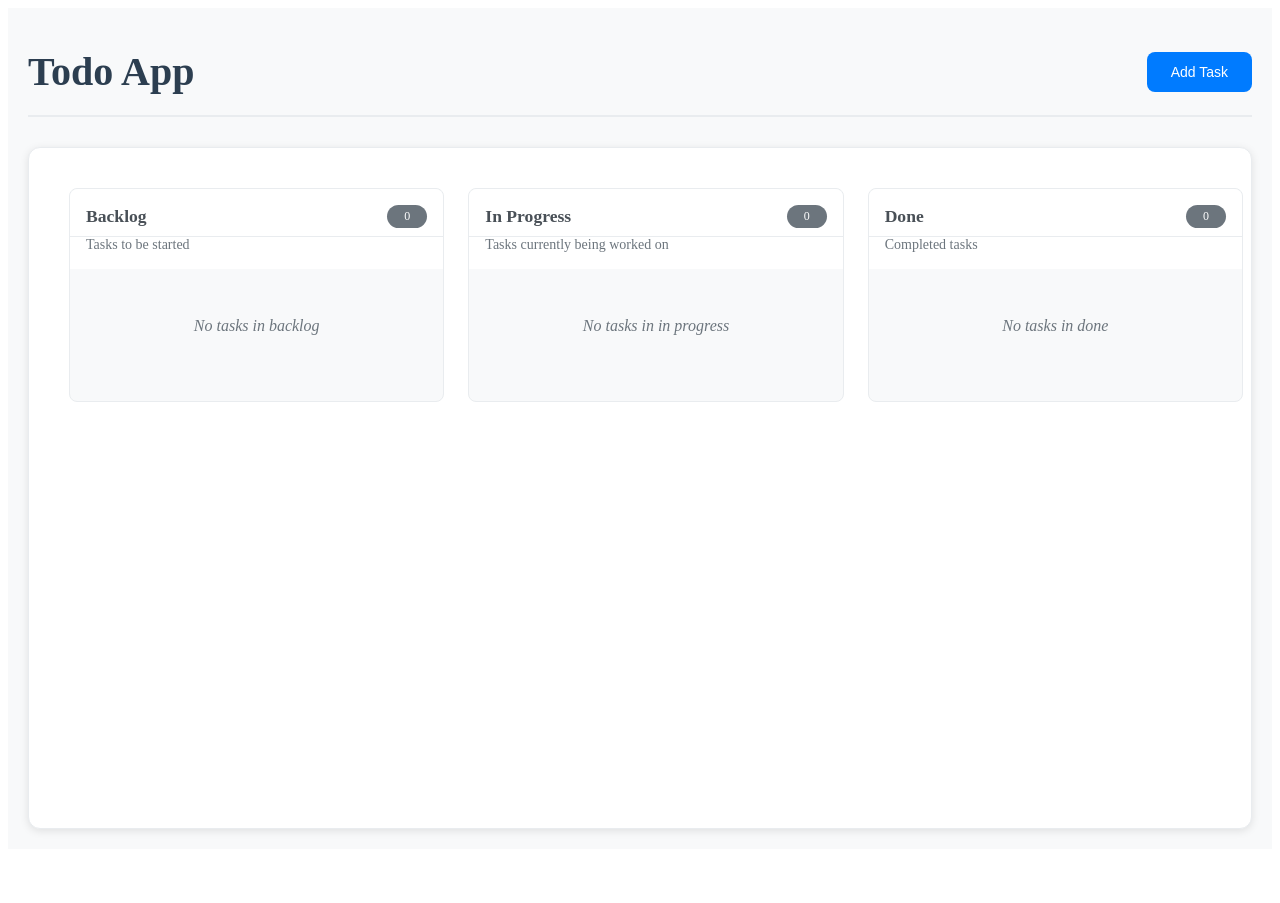
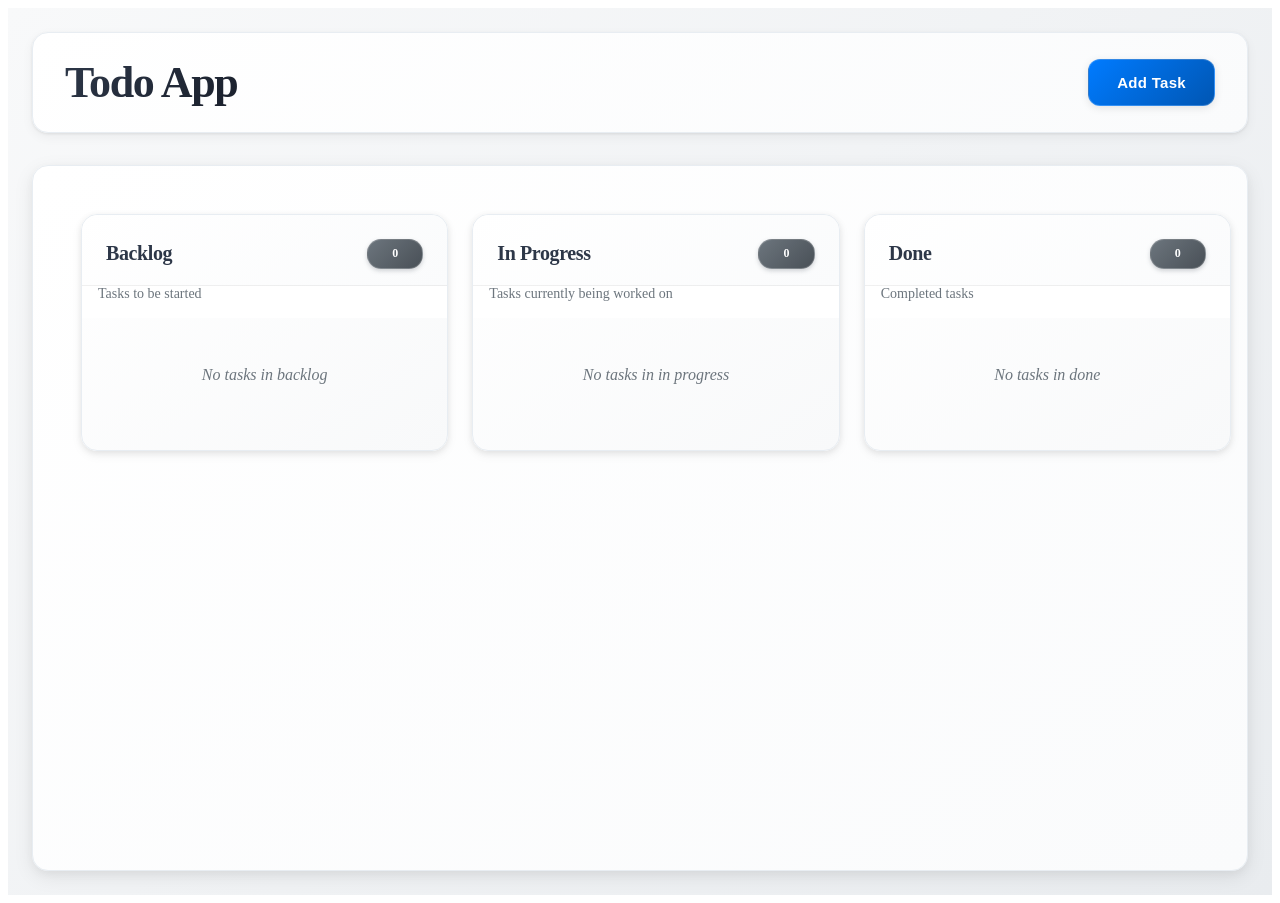
Before and after one commit to santosflores/todo_list_cursor, an Angular app: page / in a window 1280 px wide. Before the commit the page ends 857 px from the top, so only its background shows below. Built offline with nearby package versions, Linux system fonts and the light colour scheme.

Commit message:
Enhance UI with refined styles, gradients, and improved visual design
Co-authored-by: santosflores <santosflores@gmail.com>

```diff
--- a/src/app/app.component.css
+++ b/src/app/app.component.css
@@ -1,9 +1,9 @@
 .app-container {
-  max-width: 1400px;
+  max-width: 1440px;
   margin: 0 auto;
-  padding: 20px;
+  padding: 24px;
   min-height: 100vh;
-  background-color: #f8f9fa;
+  background: linear-gradient(135deg, #f8f9fa 0%, #e9ecef 100%);
 }
 
 /* Header Styles */
@@ -11,41 +11,55 @@
   display: flex;
   justify-content: space-between;
   align-items: center;
-  margin-bottom: 30px;
-  padding: 20px 0;
-  border-bottom: 2px solid #e9ecef;
+  margin-bottom: 32px;
+  padding: 24px 32px;
+  background: linear-gradient(145deg, #ffffff 0%, #fafbfc 100%);
+  border-radius: 16px;
+  border: 1px solid #e8edf2;
+  box-shadow:
+    0 4px 12px rgba(0, 0, 0, 0.05),
+    0 1px 3px rgba(0, 0, 0, 0.08);
 }
 
 .app-header h1 {
   margin: 0;
-  color: #2c3e50;
-  font-size: 2.5rem;
-  font-weight: 600;
+  color: #1a202c;
+  font-size: 2.75rem;
+  font-weight: 800;
+  letter-spacing: -0.03em;
+  background: linear-gradient(135deg, #2d3748 0%, #1a202c 100%);
+  -webkit-background-clip: text;
+  -webkit-text-fill-color: transparent;
+  background-clip: text;
 }
 
 /* Button Styles */
 .btn {
-  padding: 12px 24px;
+  padding: 14px 28px;
   border: none;
-  border-radius: 8px;
-  font-size: 14px;
-  font-weight: 500;
+  border-radius: 12px;
+  font-size: 15px;
+  font-weight: 600;
   cursor: pointer;
-  transition: all 0.2s ease;
+  transition: all 0.3s cubic-bezier(0.4, 0, 0.2, 1);
   text-decoration: none;
   display: inline-flex;
   align-items: center;
   justify-content: center;
+  letter-spacing: 0.02em;
+  box-shadow: 0 2px 8px rgba(0, 0, 0, 0.1);
 }
 
 .btn-primary {
-  background-color: #007bff;
+  background: linear-gradient(135deg, #007bff 0%, #0056b3 100%);
   color: white;
+  border: 1px solid rgba(255, 255, 255, 0.2);
 }
 
 .btn-primary:hover:not(:disabled) {
-  background-color: #0056b3;
-  transform: translateY(-1px);
+  background: linear-gradient(135deg, #0056b3 0%, #003d82 100%);
+  transform: translateY(-2px) scale(1.05);
+  box-shadow: 0 6px 20px rgba(0, 123, 255, 0.3);
 }
 
 .btn-primary:disabled {
@@ -69,12 +83,14 @@
 
 /* Task Form Styles */
 .task-form-container {
-  background: white;
-  border-radius: 12px;
-  padding: 24px;
-  margin-bottom: 30px;
-  box-shadow: 0 2px 8px rgba(0, 0, 0, 0.1);
-  border: 1px solid #e9ecef;
+  background: linear-gradient(145deg, #ffffff 0%, #fafbfc 100%);
+  border-radius: 16px;
+  padding: 32px;
+  margin-bottom: 32px;
+  box-shadow:
+    0 4px 12px rgba(0, 0, 0, 0.08),
+    0 2px 6px rgba(0, 0, 0, 0.04);
+  border: 1px solid #e8edf2;
 }
 
 .task-form h2 {
@@ -137,12 +153,14 @@
 
 /* Kanban Container */
 .kanban-container {
-  background: white;
-  border-radius: 12px;
-  padding: 24px;
-  box-shadow: 0 2px 8px rgba(0, 0, 0, 0.1);
-  border: 1px solid #e9ecef;
-  min-height: 600px;
+  background: linear-gradient(145deg, #ffffff 0%, #fafbfc 100%);
+  border-radius: 16px;
+  padding: 32px;
+  box-shadow:
+    0 6px 20px rgba(0, 0, 0, 0.08),
+    0 3px 8px rgba(0, 0, 0, 0.04);
+  border: 1px solid #e8edf2;
+  min-height: 640px;
 }
 
 /* Responsive Design */
--- a/src/app/components/kanban-board/kanban-board.component.css
+++ b/src/app/components/kanban-board/kanban-board.component.css
@@ -14,41 +14,49 @@
 
 .kanban-column {
   flex: 1;
-  min-width: 300px;
-  background-color: #f8f9fa;
-  border-radius: 8px;
-  border: 1px solid #e9ecef;
+  min-width: 320px;
+  background: linear-gradient(145deg, #ffffff 0%, #f8f9fa 100%);
+  border-radius: 16px;
+  border: 1px solid #e8edf2;
   display: flex;
   flex-direction: column;
   max-height: 80vh;
+  box-shadow:
+    0 4px 12px rgba(0, 0, 0, 0.05),
+    0 2px 6px rgba(0, 0, 0, 0.08);
+  transition: all 0.3s cubic-bezier(0.4, 0, 0.2, 1);
 }
 
 .column-header {
-  padding: 1rem 1rem 0.5rem 1rem;
-  border-bottom: 1px solid #e9ecef;
-  background-color: white;
-  border-radius: 8px 8px 0 0;
+  padding: 1.5rem 1.5rem 1rem 1.5rem;
+  border-bottom: 1px solid rgba(0, 0, 0, 0.06);
+  background: linear-gradient(145deg, #ffffff 0%, #fafbfc 100%);
+  border-radius: 16px 16px 0 0;
   display: flex;
   justify-content: space-between;
   align-items: center;
+  position: relative;
 }
 
 .column-title {
   margin: 0;
-  font-size: 1.1rem;
-  font-weight: 600;
-  color: #495057;
+  font-size: 1.25rem;
+  font-weight: 700;
+  color: #2d3748;
+  letter-spacing: -0.02em;
 }
 
 .task-count {
-  background-color: #6c757d;
+  background: linear-gradient(135deg, #6c757d 0%, #495057 100%);
   color: white;
-  border-radius: 12px;
-  padding: 0.25rem 0.5rem;
+  border-radius: 14px;
+  padding: 0.4rem 0.8rem;
   font-size: 0.75rem;
-  font-weight: 500;
-  min-width: 1.5rem;
+  font-weight: 600;
+  min-width: 1.8rem;
   text-align: center;
+  box-shadow: 0 2px 4px rgba(108, 117, 125, 0.3);
+  border: 1px solid rgba(255, 255, 255, 0.2);
 }
 
 .column-description {
--- a/src/app/components/task-card/task-card.component.ts
+++ b/src/app/components/task-card/task-card.component.ts
@@ -92,23 +92,56 @@ import { Task } from '../../models/task.model';
   `,
   styles: [`
     .task-card {
-      background: white;
-      border: 1px solid #e1e5e9;
-      border-radius: 8px;
-      padding: 16px;
-      margin-bottom: 12px;
-      box-shadow: 0 2px 4px rgba(0, 0, 0, 0.1);
-      transition: all 0.2s ease;
+      background: linear-gradient(145deg, #ffffff 0%, #fafbfc 100%);
+      border: 1px solid #e8edf2;
+      border-radius: 12px;
+      padding: 20px;
+      margin-bottom: 16px;
+      box-shadow:
+        0 2px 8px rgba(0, 0, 0, 0.06),
+        0 1px 3px rgba(0, 0, 0, 0.1),
+        inset 0 1px 0 rgba(255, 255, 255, 0.6);
+      transition: all 0.3s cubic-bezier(0.4, 0, 0.2, 1);
       cursor: grab;
+      position: relative;
+      overflow: hidden;
+    }
+
+    .task-card::before {
+      content: '';
+      position: absolute;
+      top: 0;
+      left: 0;
+      width: 4px;
+      height: 100%;
+      background: linear-gradient(180deg, #007bff 0%, #0056b3 100%);
+      border-radius: 2px 0 0 2px;
+    }
+
+    .task-card.task-backlog::before {
+      background: linear-gradient(180deg, #6c757d 0%, #495057 100%);
+    }
+
+    .task-card.task-in-progress::before {
+      background: linear-gradient(180deg, #ffc107 0%, #ff8f00 100%);
+    }
+
+    .task-card.task-done::before {
+      background: linear-gradient(180deg, #28a745 0%, #1e7e34 100%);
     }
 
     .task-card:hover {
-      box-shadow: 0 4px 8px rgba(0, 0, 0, 0.15);
-      transform: translateY(-1px);
+      transform: translateY(-3px) scale(1.02);
+      box-shadow:
+        0 8px 25px rgba(0, 0, 0, 0.12),
+        0 4px 12px rgba(0, 0, 0, 0.08),
+        inset 0 1px 0 rgba(255, 255, 255, 0.8);
+      border-color: #d1d9e0;
     }
 
     .task-card:active {
       cursor: grabbing;
+      transform: rotate(2deg) scale(1.03);
     }
 
     .task-header {
@@ -120,15 +153,16 @@ import { Task } from '../../models/task.model';
 
     .task-title {
       margin: 0;
-      font-size: 16px;
-      font-weight: 600;
-      color: #333;
-      line-height: 1.4;
+      font-size: 17px;
+      font-weight: 700;
+      color: #1a202c;
+      line-height: 1.3;
       flex: 1;
       word-wrap: break-word;
-      padding: 4px;
-      border-radius: 4px;
-      transition: background-color 0.2s ease;
+      padding: 8px;
+      border-radius: 8px;
+      transition: all 0.2s cubic-bezier(0.4, 0, 0.2, 1);
+      letter-spacing: -0.01em;
     }
 
     .task-title.clickable {
@@ -136,7 +170,8 @@ import { Task } from '../../models/task.model';
     }
 
     .task-title.clickable:hover {
-      background-color: #f5f5f5;
+      background-color: rgba(0, 123, 255, 0.08);
+      color: #0056b3;
     }
 
     .task-title-input {
@@ -168,44 +203,51 @@ import { Task } from '../../models/task.model';
 
     .edit-btn,
     .delete-btn {
-      background: none;
-      border: none;
-      color: #666;
-      font-size: 16px;
+      background: rgba(255, 255, 255, 0.8);
+      border: 1px solid rgba(0, 0, 0, 0.08);
+      color: #6c757d;
+      font-size: 14px;
       cursor: pointer;
-      padding: 0;
-      width: 24px;
-      height: 24px;
+      padding: 6px;
+      width: 32px;
+      height: 32px;
       display: flex;
       align-items: center;
       justify-content: center;
-      border-radius: 4px;
-      transition: all 0.2s ease;
+      border-radius: 8px;
+      transition: all 0.2s cubic-bezier(0.4, 0, 0.2, 1);
+      backdrop-filter: blur(4px);
     }
 
     .edit-btn:hover {
-      background: #f5f5f5;
-      color: #2196F3;
+      background: rgba(33, 150, 243, 0.1);
+      border-color: rgba(33, 150, 243, 0.3);
+      color: #1976D2;
+      transform: scale(1.1);
+      box-shadow: 0 2px 8px rgba(33, 150, 243, 0.2);
     }
 
     .delete-btn {
-      font-size: 18px;
+      font-size: 16px;
     }
 
     .delete-btn:hover {
-      background: #f5f5f5;
+      background: rgba(244, 67, 54, 0.1);
+      border-color: rgba(244, 67, 54, 0.3);
       color: #d32f2f;
+      transform: scale(1.1);
+      box-shadow: 0 2px 8px rgba(244, 67, 54, 0.2);
     }
 
     .task-description {
-      margin: 0 0 12px 0;
-      color: #666;
-      font-size: 14px;
-      line-height: 1.5;
+      margin: 0 0 16px 0;
+      color: #4a5568;
+      font-size: 15px;
+      line-height: 1.6;
       word-wrap: break-word;
-      padding: 4px;
-      border-radius: 4px;
-      transition: background-color 0.2s ease;
+      padding: 8px;
+      border-radius: 8px;
+      transition: all 0.2s cubic-bezier(0.4, 0, 0.2, 1);
     }
 
     .task-description.clickable {
@@ -213,7 +255,8 @@ import { Task } from '../../models/task.model';
     }
 
     .task-description.clickable:hover {
-      background-color: #f5f5f5;
+      background-color: rgba(0, 123, 255, 0.08);
+      color: #2d3748;
     }
 
     .task-description-placeholder {
@@ -263,26 +306,33 @@ import { Task } from '../../models/task.model';
     }
 
     .task-status {
-      background: #f0f0f0;
-      padding: 2px 8px;
-      border-radius: 12px;
-      font-weight: 500;
-      text-transform: capitalize;
+      background: linear-gradient(135deg, #f8f9fa 0%, #e9ecef 100%);
+      border: 1px solid rgba(0, 0, 0, 0.08);
+      padding: 6px 12px;
+      border-radius: 16px;
+      font-weight: 600;
+      font-size: 11px;
+      text-transform: uppercase;
+      letter-spacing: 0.5px;
+      box-shadow: 0 1px 3px rgba(0, 0, 0, 0.08);
     }
 
     .task-backlog .task-status {
-      background: #e3f2fd;
-      color: #1976d2;
+      background: linear-gradient(135deg, #e3f2fd 0%, #bbdefb 100%);
+      color: #1565c0;
+      border-color: rgba(21, 101, 192, 0.2);
     }
 
     .task-in-progress .task-status {
-      background: #fff3e0;
-      color: #f57c00;
+      background: linear-gradient(135deg, #fff8e1 0%, #ffe0b2 100%);
+      color: #ef6c00;
+      border-color: rgba(239, 108, 0, 0.2);
     }
 
     .task-done .task-status {
-      background: #e8f5e8;
-      color: #388e3c;
+      background: linear-gradient(135deg, #e8f5e8 0%, #c8e6c9 100%);
+      color: #2e7d32;
+      border-color: rgba(46, 125, 50, 0.2);
     }
 
     .task-created {
```
